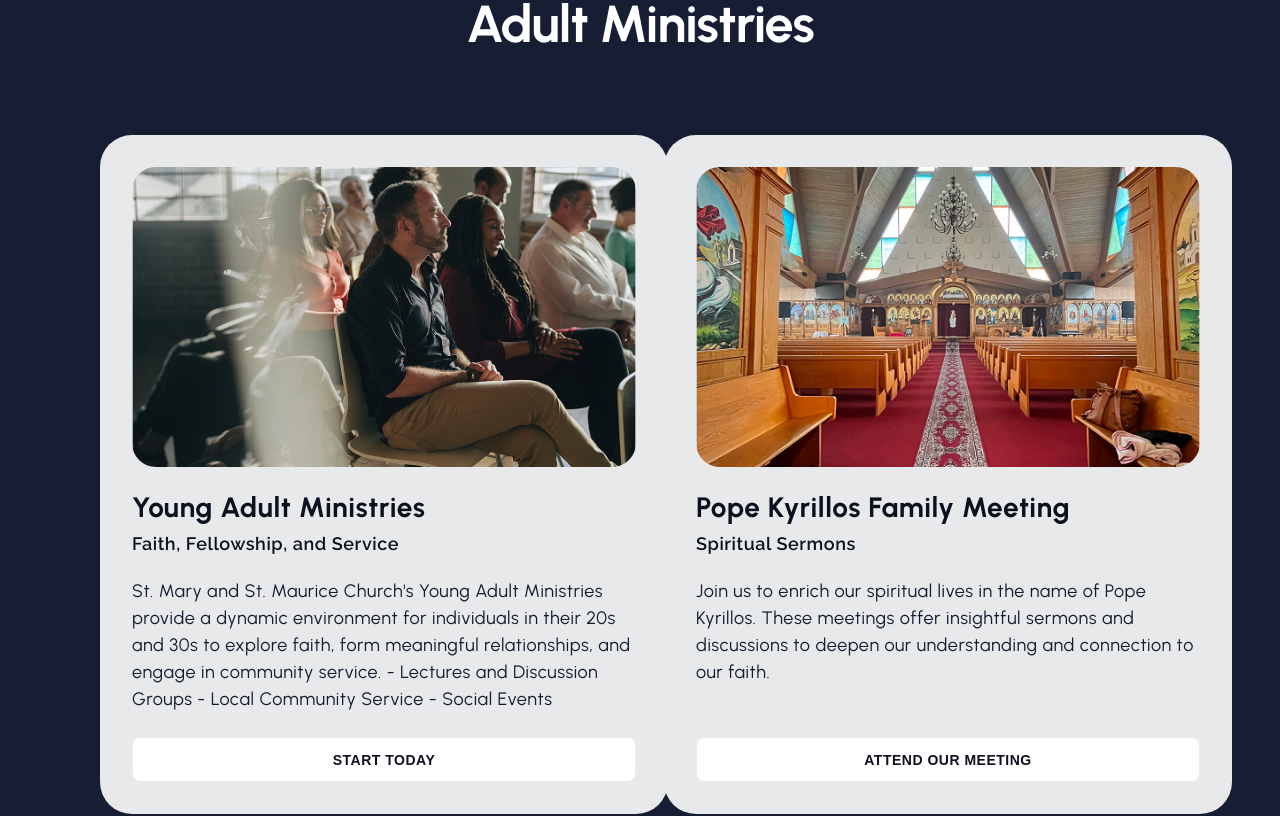
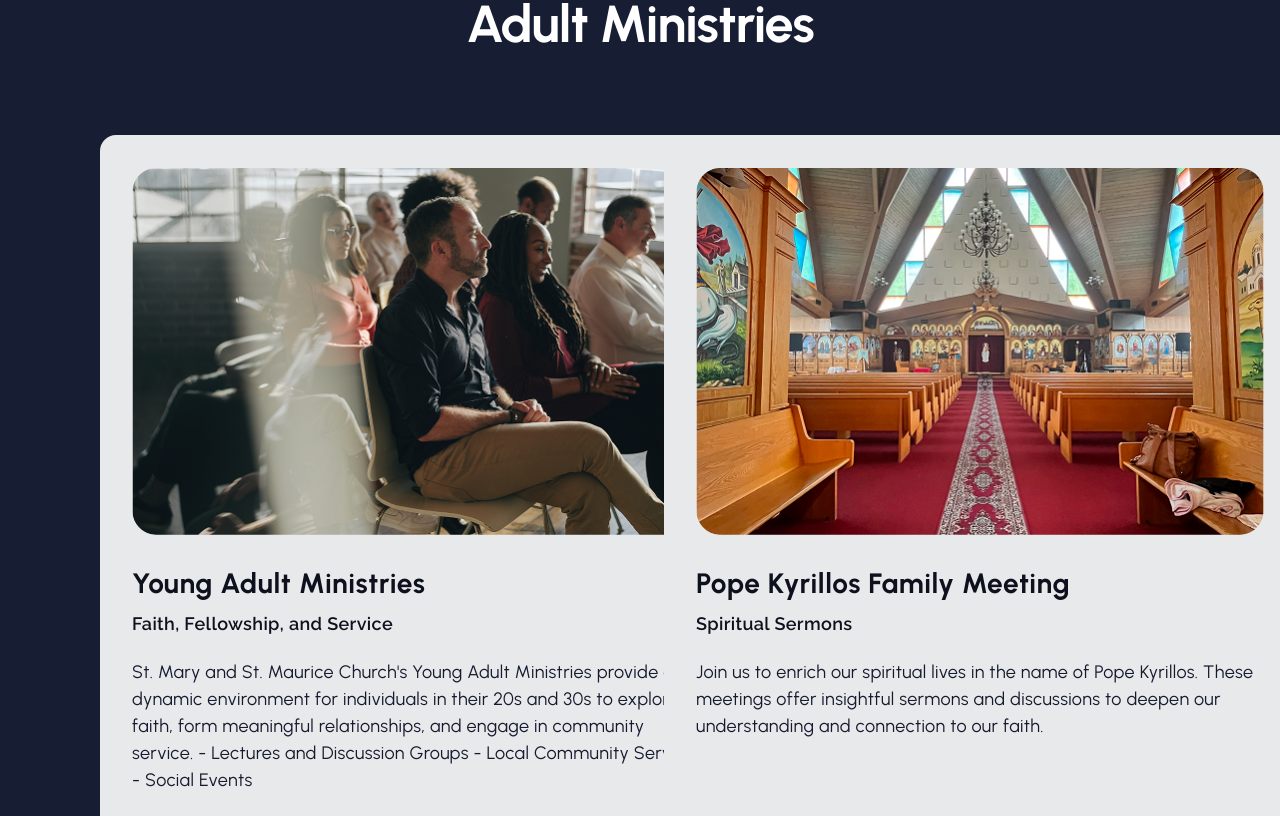
Before and after one commit to yafet188/st-mary-st-maurice-website, a Next.js app: page /AdultsMinistries in a window 1280 px wide. Shown: the part 700-1516 px from the top of the page. Built offline with nearby package versions, Linux system fonts and the light colour scheme.

Commit message:
Changed NavBar white text to black and update card component.

```diff
--- a/app/Ministries/page.tsx
+++ /dev/null
@@ -1,3 +0,0 @@
-export default function Ministries() {
-  return <div>{/* Content here */}</div>;
-}
--- a/app/YouthKidsServices/page.tsx
+++ b/app/YouthKidsServices/page.tsx
@@ -106,7 +106,7 @@
         title="Empowering Young Lives"
         image={YouthSittingAroundBonfirePicture}
         altText="Young youth sitting on lawn chairs around a bonfire at night in the yard beside St. Mary Church"
-        bgColor="#FEFAF1"
+        bgColor="#FFFFFF"
       >
         Our vibrant Youth & Kids programs foster a nurturing environment that
         promotes spiritual growth and character development.
--- a/app/components/ImageTextBlock.tsx
+++ b/app/components/ImageTextBlock.tsx
@@ -1,6 +1,24 @@
 import { ReactNode } from "react";
 import Image from "next/image";
 import type { StaticImageData } from "next/image";
+import { Urbanist, Outfit, Raleway, Zilla_Slab } from "next/font/google";
+
+const urbanist = Urbanist({
+  subsets: ["latin"],
+  weight: ["400", "500", "600", "700"],
+});
+const outfit = Outfit({
+  subsets: ["latin"],
+  weight: ["400", "500", "600", "700"],
+});
+const raleway = Raleway({
+  subsets: ["latin"],
+  weight: ["400", "500", "600", "700"],
+});
+const zillaSlab = Zilla_Slab({
+  subsets: ["latin"],
+  weight: ["400", "500", "600", "700"],
+});
 
 interface ImageTextBlockProps {
   children: ReactNode;
@@ -8,7 +26,7 @@
   inverted: boolean;
   title: string;
   altText: string;
-  bgColor: "#FEFAF1" | "#E8E9EB";
+  bgColor: "#FEFAF1" | "#E8E9EB" | "#FFFFFF";
   miniTitle?: string;
   btnTxt?: string;
   btnColor?: string;
@@ -41,7 +59,7 @@
 
 // ditto for buttons
 const RoundedButton = ({ children, color, link }: RoundedButtonProps) => {
-  const btnStyle = `w-auto px-[16px] py-[16px]  pt-[12px] pb-[12px]  text-white font-[600] text-[14px] leading-[120%] tracking-[0.02em] rounded-[8px] flex items-center justify-center transition duration-300 ease-out bg-[${color}]`;
+  const btnStyle = `${outfit.className} w-auto px-[16px] py-[16px]  pt-[12px] pb-[12px]  text-white font-[600] text-[14px] leading-[120%] tracking-[0.02em] rounded-[8px] flex items-center justify-center transition duration-300 ease-out bg-[${color}]`;
 
   if (link != "") {
     return (
@@ -67,16 +85,25 @@
   btnLink,
   btnHoverColor,
 }: ImageTextBlockProps) => {
+  const bgClass =
+    bgColor === "#FEFAF1"
+      ? "bg-[#FEFAF1]"
+      : bgColor === "#E8E9EB"
+      ? "bg-[#E8E9EB]"
+      : "bg-[#FFFFFF]";
+
   return (
-    <div className={`w-full bg-[${bgColor}] h-[592.69px]`}>
+    <div className={`w-full ${bgClass} h-[592.69px]`}>
       <div
-        className={`bg-[${bgColor}] p-[100px] flex flex-row items-center gap-[80px] w-[1512px] mx-auto`}
+        className={`${bgClass} p-[100px] flex flex-row items-center gap-[80px] w-[1512px] mx-auto`}
       >
         {!inverted && (
           <RoundedImage image={image} altText={altText}></RoundedImage>
         )}
         <div className="w-[616px] flex flex-col gap-[24px]">
-          <h2 className="font-[outfit] font-bold text-[36px] leading-[120%] tracking-[2%] uppercase">
+          <h2
+            className={`${outfit.className} font-bold text-[36px] leading-[120%] tracking-[2%] uppercase`}
+          >
             {title}
           </h2>
           {miniTitle && (
--- a/app/components/NavBar.tsx
+++ b/app/components/NavBar.tsx
@@ -13,14 +13,14 @@
 
 function NavBar() {
   const pathname = usePathname();
-  const blackTextPages = ["/ContactUs", "/AboutUs"];
+  const blackTextPages = ["/ContactUs", "/AboutUs", "/YouthKidsServices"];
   const whiteBgPages = ["/Volunteer", "/UpcomingEvents"];
   const useBlackText =
     blackTextPages.includes(pathname) || whiteBgPages.includes(pathname);
   const forceWhiteBg = whiteBgPages.includes(pathname);
 
   const navItems = [
-    { text: "MINISTRIES", route: "/Ministries" },
+    { text: "MINISTRIES", route: "/AdultsMinistries" },
     { text: "EVENTS", route: "/UpcomingEvents" },
     { text: "ABOUT US", route: "/AboutUs" },
     { text: "CONTACT US", route: "/ContactUs" },
--- a/app/components/ProductCard.tsx
+++ b/app/components/ProductCard.tsx
@@ -31,30 +31,27 @@
 
 export default function ProductCard({ product }: ProductCardProps) {
   return (
-    <div
-      className="w-[568px] bg-[#E8E9EB] rounded-[32px] p-8 flex flex-col justify-between"
-      style={{ height: "100%" }}
-    >
+    <div className="w-[632px] h-[811px] bg-[#E8E9EB] rounded-[16px] p-[32px] gap-[32px] flex flex-col justify-between">
       {/* Image (Taller) */}
       <Image
         src={product.image}
         alt={product.title}
         width={568}
-        height={368}
-        className="rounded-[24px] object-cover w-full h-[300px]"
+        height={367.81}
+        className="rounded-[24px] object-cover"
       />
 
       {/* Content */}
-      <div className="flex flex-col gap-6 flex-grow mt-6">
+      <div className="flex flex-col gap-6 flex-grow">
         {/* Title & Subheading */}
-        <div className="flex flex-col gap-2">
+        <div className="flex flex-col gap-[12px] justify-between">
           <p
-            className={`${urbanist.className} font-bold text-[#0D111D] text-[28px] leading-[120%] tracking-[0.56px]`}
+            className={`${urbanist.className} font-[700] text-[#0D111D] text-[28px] leading-[120%] tracking-[0.02em]`}
           >
             {product.title}
           </p>
           <p
-            className={`${raleway.className} font-semibold text-[#0D111D] text-[18px] leading-[120%] tracking-[0.56px]`}
+            className={`${raleway.className} font-[600] text-[#0D111D] text-[18px] leading-[120%] tracking-[0.02em]`}
           >
             {product.subheading}
           </p>
@@ -62,7 +59,7 @@
 
         {/* Description */}
         <p
-          className={`${urbanist.className} font-normal text-[#151B2F] text-[18px] leading-[150%] tracking-[0.56px]`}
+          className={`${urbanist.className} font-[400] text-[#151B2F] text-[18px] leading-[150%] tracking-[0.02em]`}
         >
           {product.description}
         </p>
@@ -70,7 +67,9 @@
 
       {/* Button at bottom */}
       <div className="mt-6">
-        <button className="w-full h-[45px] bg-white border border-[#E8E9EB] rounded-[8px] text-[#0D111D] text-sm font-semibold tracking-[0.5px] hover:bg-gray-100 transition">
+        <button
+          className={`${outfit.className} w-full h-[45px] bg-white border border-[#E8E9EB] rounded-[8px] text-[#0D111D] text-sm font-semibold tracking-[0.02em] hover:bg-gray-100 transition`}
+        >
           {product.buttontext}
         </button>
       </div>
```
Also changed, not shown: app/Home/page.tsx (+1 -8 lines).
